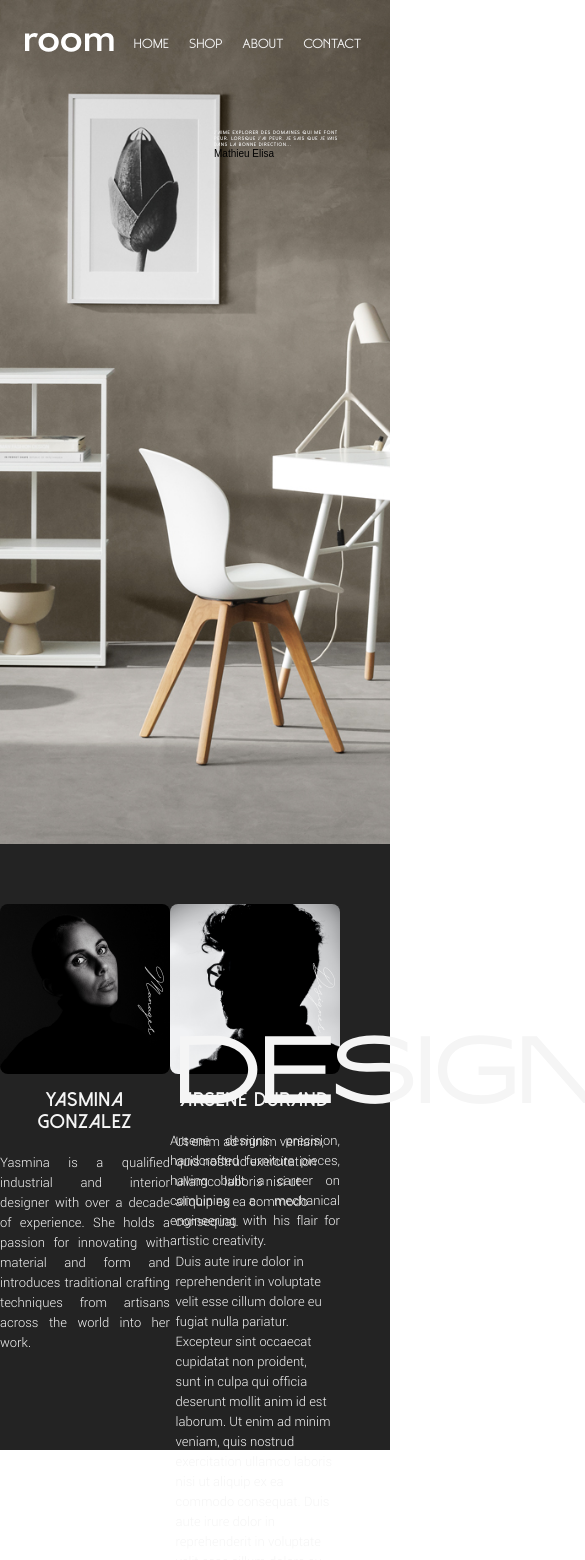
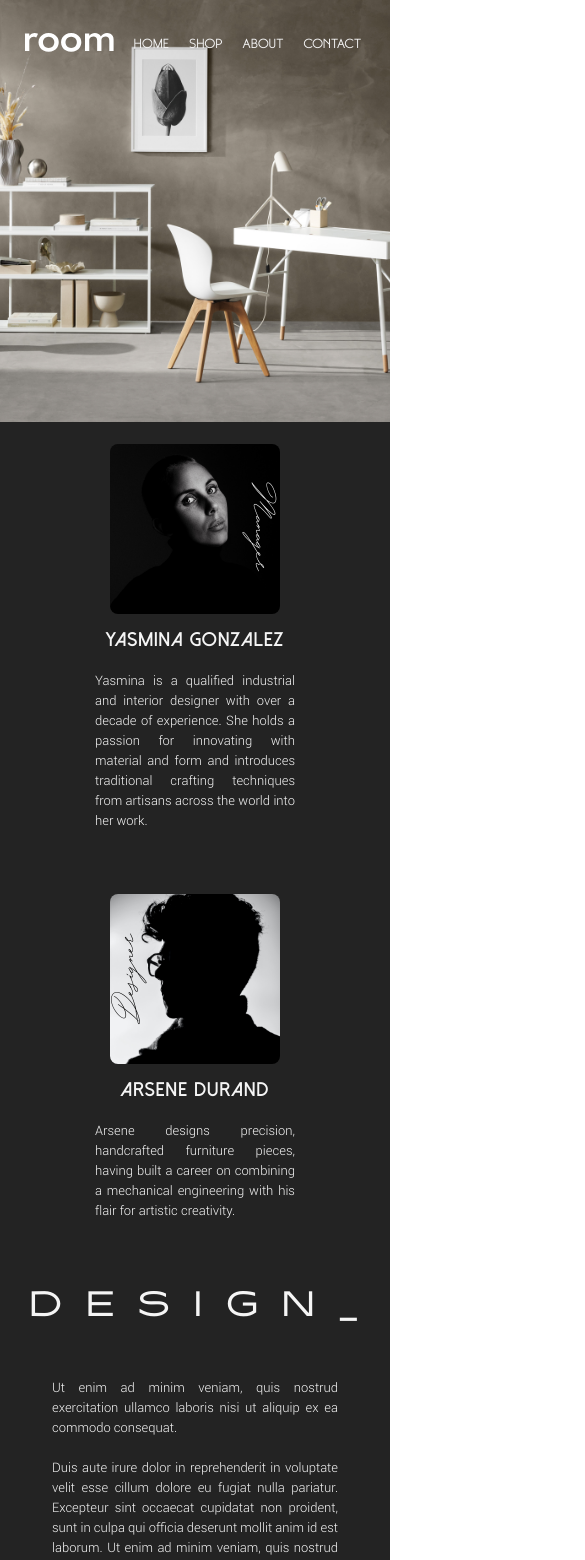
Before and after one commit to mathieuelisa/Room-react-app, a React (Create React App) app: page /about in a window 390 px wide. Shown: the top 1560 px of the page, 585 px wide, since content can reach past the window. Built offline with nearby package versions, Linux system fonts and the light colour scheme.

Commit message:
Adding media queries to avatar

```diff
--- a/src/Components/AboutPage/SecondContainer/index.js
+++ b/src/Components/AboutPage/SecondContainer/index.js
@@ -17,6 +17,7 @@ function SecondContainer() {
               She holds a passion for innovating with material and form and introduces traditional crafting
               techniques from artisans across the world into her work."
           image={firstPics}
+          classNameWork="title-work"
         />
 
         {/* Avatars 2 */}
@@ -26,6 +27,7 @@ function SecondContainer() {
           description="Arsene designs precision, handcrafted furniture pieces,
               having built a career on combining a mechanical engineering with his flair for artistic creativity."
           image={secondPics}
+          classNameWork="title-work2"
         />
       </div>
 
--- a/src/Components/AboutPage/SecondContainer/styles.scss
+++ b/src/Components/AboutPage/SecondContainer/styles.scss
@@ -43,3 +43,71 @@
   font-size: 13px;
   font-family: "Roboto";
 }
+
+@media screen and (max-width: 1135px) {
+  .text-bloc {
+    flex-direction: column;
+    height: min-content;
+  }
+
+  .container-card {
+    height: 500px;
+    margin: 0 auto;
+    width: 60%;
+  }
+
+  .text_bloc2 {
+    position: relative;
+    padding: 0;
+    margin: 0 52px;
+    top: -90px;
+    text-align: justify;
+  }
+
+  .container-bloc2 {
+    width: 100%;
+    margin-bottom: 30px;
+  }
+
+  .title-bloc2 {
+    padding: 55px 30px 55px 30px;
+    letter-spacing: 80px;
+    font-size: 5.7vw;
+    position: relative;
+    top: -90px;
+  }
+}
+
+@media screen and (max-width: 945px) {
+  .mainBloc-about {
+    height: 50vh;
+  }
+
+  #citation,
+  #citation2,
+  .picture-bloc,
+  .final-picture-bloc {
+    display: none;
+  }
+
+  .title-bloc2 {
+    letter-spacing: 27px;
+    text-align: center;
+  }
+
+  .picture-bloc,
+  .final-picture-bloc {
+    height: 80vh;
+  }
+
+  .container-card {
+    display: flex;
+    flex-direction: column;
+    height: 900px;
+    align-items: center;
+  }
+
+  .container-profil {
+    margin-top: 50px;
+  }
+}
--- a/src/Components/StylesComponents/Avatar/index.js
+++ b/src/Components/StylesComponents/Avatar/index.js
@@ -1,19 +1,19 @@
 import "./styles.scss";
 
-function Avatar({ job, name, description, image }) {
+function Avatar({ job, name, description, image, classNameWork }) {
   return (
     <div className="container-profil">
-      <div className="profil-card">
-        <img className="myPics" src={image} alt="profil1" />
+      <div className="container-profil-card">
+        <img className="container-profil-pics" src={image} alt="profil1" />
 
-        <div className="title-work">{job}</div>
+        <div className={classNameWork}>{job}</div>
       </div>
 
-      <div className="title-card">
+      <div className="container-profil-titleCard">
         <h3>{name}</h3>
       </div>
 
-      <div className="text-card">
+      <div className="container-profil-description">
         <p>{description}</p>
       </div>
     </div>
--- a/src/Components/StylesComponents/Avatar/styles.scss
+++ b/src/Components/StylesComponents/Avatar/styles.scss
@@ -2,9 +2,8 @@
   margin-top: 10px;
   width: 200px;
   background-color: #232323;
-}
 
-.profil-card {
+  &-card {
     margin: 0 auto;
     margin-top: 10px;
     height: 170px;
@@ -13,33 +12,25 @@
     border-radius: 8px;
   }
 
-.myPics {
+  &-pics {
     height: 136%;
     width: 100%;
     transition: 0.5s all ease-in-out;
     object-fit: cover;
+
+    &:hover {
+      transform: scale(1.2);
+    }
   }
 
-.myPics:hover {
-  transform: scale(1.2);
-}
-
-.title-work {
-  transform: rotate(90deg);
-  position: relative;
-  top: -106px;
-  right: -67px;
-  font-family: "Hijrnotes";
-}
-
-.title-card {
+  &-titleCard {
     font-family: "Dolce Vita";
     text-align: center;
     margin-top: 15px;
     letter-spacing: 2px;
   }
 
-.text-card {
+  &-description {
     background-color: #232323;
     height: 200px;
     margin-top: 20px;
@@ -49,3 +40,23 @@
     text-align: justify;
     font-family: "Roboto";
   }
+}
+
+.title-work {
+  transform: rotate(90deg);
+  position: relative;
+  top: -135px;
+  right: -67px;
+  font-size: 1.3em;
+  font-family: "Hijrnotes";
+}
+
+.title-work2 {
+  transform: rotate(-90deg);
+  position: relative;
+  top: -215px;
+  right: 68px;
+  color: black;
+  font-size: 1.3em;
+  font-family: "Hijrnotes";
+}
```
Lines whose indentation alone changed are shown as unchanged.
